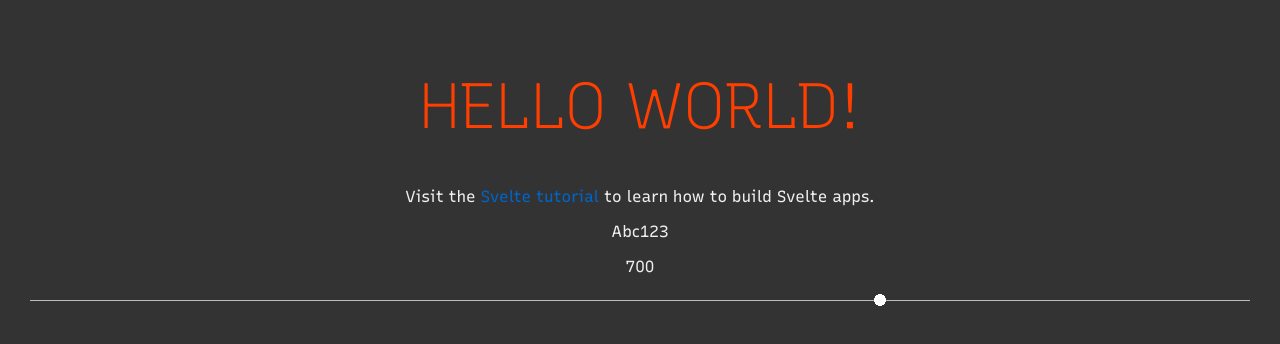
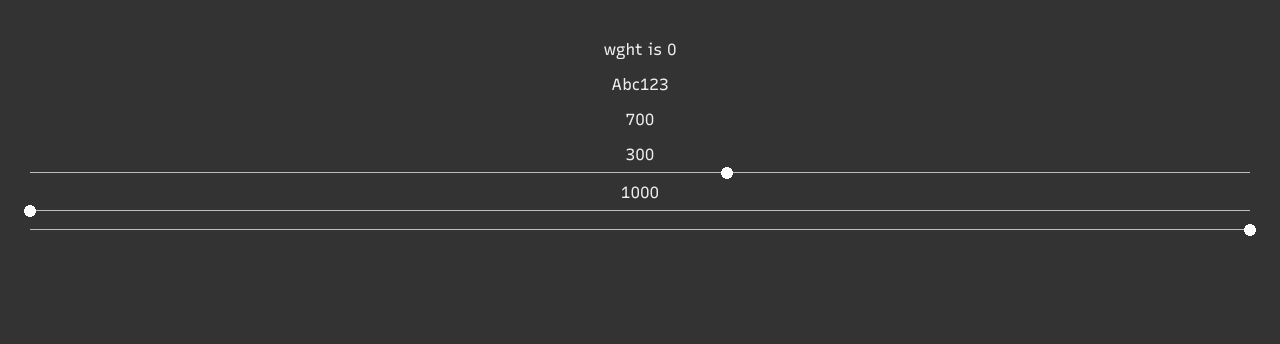
Before and after one commit to arrowtype/gf-url-api-configurator, a Svelte app: page / in a window 1280 px wide. Shown: the top 344 px of the page. Built offline with nearby package versions, Linux system fonts and the light colour scheme.

Commit message:
start a range combo slider with upper & lower limit

```diff
--- a/src/App.svelte
+++ b/src/App.svelte
@@ -1,11 +1,12 @@
 <script>
 	import TypeTester from './components/TypeTester.svelte'
-	export let name;
+	import { wght } from './stores.js';
+
+	let wghtVal;
 </script>
 
 <main>
-	<h1>Hello {name}!</h1>
-	<p>Visit the <a href="https://svelte.dev/tutorial">Svelte tutorial</a> to learn how to build Svelte apps.</p>
+	<p>wght is {$wght}</p>
 	<TypeTester />
 </main>
 
--- /dev/null
+++ b/src/components/RangeSlider.svelte
@@ -0,0 +1,201 @@
+<script>
+    export let value = 5;
+    export let min = 0;
+    export let max = 10;
+
+    export let lowerLimit = min
+    export let upperLimit = max
+
+    export let moreProps = {}; // allows other props to be spread in, e.g. "step" or "disabled"
+
+</script>
+
+<div class="slider-container">
+    <span>{lowerLimit}</span>
+    <input id="slider" type="range" bind:value min={lowerLimit} max={upperLimit} {...moreProps} on:change on:input>
+    <span>{upperLimit}</span>
+    <input id="slider--lowerLimit" type="range" bind:value={lowerLimit} {min} max={upperLimit} {...moreProps} on:change on:input>
+    <input id="slider--upperLimit" type="range" bind:value={upperLimit} min={lowerLimit} {max} {...moreProps} on:change on:input>
+</div>
+
+<style>
+    :root {
+        --accent: #fff;
+    }
+
+    input {
+        margin: 0;
+    }
+
+    /* BETTER SLIDER CSS - TODO: split into separate component */
+
+    :root {
+        --trackBg: #bdbdbd;
+        --trackFocus: #cacaca;
+        --thumbBg: #fff;
+        --trackHeight: 1px;
+        --thumbHeight: 12px;
+        --thumbTouchHeight: 48px;
+        --sliderComponentBg: #f4f4f4;
+    }
+  input[type="range"] {
+    width: 100%;
+    -webkit-appearance: none;
+    margin: calc(1em - var(--thumbTouchHeight) / 2);
+    margin-left: calc(-1 * var(--thumbTouchHeight) / 2);
+    margin-right: calc(-1 * var(--thumbTouchHeight) / 2);
+    width: calc(100% + var(--thumbTouchHeight));
+    background: transparent; /* necessary for firefox */
+    border: none;
+  }
+
+  input[type="range"]:focus {
+    outline: none;
+    color: transparent;
+    text-shadow: 0 0 0 #000;
+  }
+  input[type="range"]::-webkit-slider-runnable-track {
+    width: 100%;
+    height: var(--trackHeight);
+    cursor: pointer;
+    background: transparent;
+    background-image: linear-gradient(
+        to right,
+        transparent,
+        transparent calc(var(--thumbTouchHeight) / 2),
+        var(--trackBg) calc(var(--thumbTouchHeight) / 2),
+        var(--trackBg) 50%,
+        transparent 50%
+      ),
+      linear-gradient(
+        to left,
+        transparent,
+        transparent calc(var(--thumbTouchHeight) / 2),
+        var(--trackBg) calc(var(--thumbTouchHeight) / 2),
+        var(--trackBg) 50%,
+        transparent 50%
+      );
+    border-radius: 1px; /* weidly, this property must be here */
+  }
+  input[type="range"]:focus::-webkit-slider-runnable-track {
+    outline: none;
+    background-image: linear-gradient(
+        to right,
+        transparent,
+        transparent calc(var(--thumbTouchHeight) / 2),
+        var(--trackFocus) calc(var(--thumbTouchHeight) / 2),
+        var(--trackFocus) 50%,
+        transparent 50%
+      ),
+      linear-gradient(
+        to left,
+        transparent,
+        transparent calc(var(--thumbTouchHeight) / 2),
+        var(--trackFocus) calc(var(--thumbTouchHeight) / 2),
+        var(--trackFocus) 50%,
+        transparent 50%
+      );
+  }
+  input[type="range"]::-webkit-slider-thumb {
+    height: var(--thumbTouchHeight);
+    width: var(--thumbTouchHeight);
+    border-radius: var(--thumbTouchHeight);
+    border: none;
+    cursor: pointer;
+    -webkit-appearance: none;
+    margin-top: calc(
+      -1 * (var(--thumbTouchHeight) / 2) + (var(--trackHeight) / 2)
+    );
+    background: none; /* necessary for iOS Safari */
+    background-image: radial-gradient(
+      var(--thumbBg) calc(var(--thumbHeight) / 2),
+      transparent calc(var(--thumbHeight) / 2),
+      transparent
+    );
+  }
+
+  input[type="range"]::-moz-range-track {
+    width: 100%;
+    height: var(--trackHeight);
+    border-radius: 1px;
+    cursor: pointer;
+    background-color: red;
+    background-image: linear-gradient(
+        to right,
+        var(--sliderComponentBg),
+        var(--sliderComponentBg) 20px,
+        var(--trackBg) 20px,
+        var(--trackBg) 50%,
+        transparent 50%
+      ),
+      linear-gradient(
+        to left,
+        var(--sliderComponentBg),
+        var(--sliderComponentBg) 20px,
+        var(--trackBg) 20px,
+        var(--trackBg) 50%,
+        transparent 50%
+      );
+  }
+  input[type="range"]:focus::-moz-range-track {
+    background-image: linear-gradient(
+        to right,
+        var(--sliderComponentBg),
+        var(--sliderComponentBg) 20px,
+        var(--trackFocus) 20px,
+        var(--trackFocus) 50%,
+        transparent 50%
+      ),
+      linear-gradient(
+        to left,
+        var(--sliderComponentBg),
+        var(--sliderComponentBg) 20px,
+        var(--trackFocus) 20px,
+        var(--trackFocus) 50%,
+        transparent 50%
+      );
+  }
+  input[type="range"]::-moz-focus-outer {
+    border: 0;
+  }
+  input[type="range"]::-moz-range-thumb {
+    height: var(--thumbTouchHeight);
+    width: var(--thumbTouchHeight);
+    border: none;
+    border-radius: var(--thumbTouchHeight);
+    background: none; /* necessary for iOS Safari */
+    background-image: radial-gradient(
+      var(--thumbBg) calc(var(--thumbHeight) / 2),
+      transparent calc(var(--thumbHeight) / 2),
+      transparent
+    );
+    cursor: pointer;
+  }
+
+  input[type="range"]::-ms-track {
+    width: calc(100%- var(--thumbTouchHeight));
+    margin-left: calc(var(--thumbTouchHeight) / 2);
+    height: var(--trackHeight);
+    cursor: pointer;
+  }
+  input[type="range"]::-ms-fill-lower {
+    background-color: #777;
+  }
+  input[type="range"]::-ms-fill-upper {
+    background: #777;
+  }
+  input[type="range"]::-ms-thumb {
+    width: var(--thumbHeight);
+    margin-left: calc(var(--thumbTouchHeight) / 2);
+    margin-right: calc(var(--thumbTouchHeight) / 2);
+    border-radius: 999px;
+    background-color: #222;
+    cursor: pointer;
+  }
+  input[type="range"]:focus::-ms-fill-lower {
+    background: blue;
+  }
+  input[type="range"]:focus::-ms-fill-upper {
+    background: blue;
+  }
+</style>
--- a/src/components/TypeTester.svelte
+++ b/src/components/TypeTester.svelte
@@ -1,12 +1,22 @@
 <script>
     import Slider from './Slider.svelte'
+    import RangeSlider from './RangeSlider.svelte'
 
     export let wghtInput = '700';
-    export let wghtMin = 10;
+    export let wghtMin = 300;
     export let wghtMax = 1000;
+
+    import { wght } from '../stores.js';
+
+    function updateWght() {
+        wght.set(wghtInput)
+    }
 </script>
 
 <span contenteditable="true">Abc123</span>
 
 <p>{wghtInput}</p>
-<Slider id="wghtSlider" label="wght" bind:value={wghtInput} min={wghtMin} max={wghtMax} />
+<!-- <Slider id="wghtSlider" label="wght" bind:value={wghtInput} min={wghtMin} max={wghtMax} on:change={updateWght} on:input={updateWght}/> -->
+
+
+<RangeSlider id="wghtSlider2" label="wght" bind:value={wghtInput} min={wghtMin} max={wghtMax} on:change={updateWght} on:input={updateWght}/>
--- /dev/null
+++ b/src/stores.js
@@ -0,0 +1,3 @@
+import { writable } from 'svelte/store';
+
+export const wght = writable(0);
```
